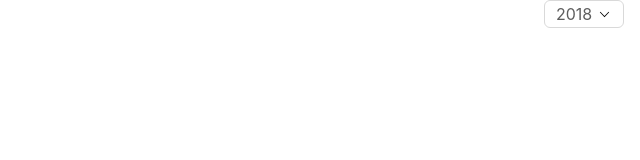
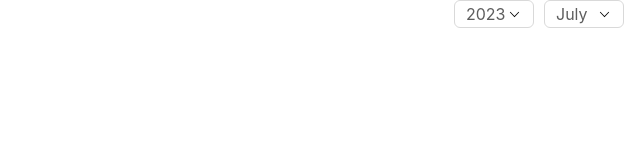
Before and after one commit to DenisEgorov200/react-calendar, a React (Vite) app: page / in a window 1280 px wide. Shown: the top 160 px of the page, without its empty margins (640-1280 px from the left). Built offline with nearby package versions, Linux system fonts and the light colour scheme; the HTML template or start-up script is replaced by a standard one.

Commit message:
feat(header): add select

```diff
--- a/package.json
+++ b/package.json
@@ -11,6 +11,7 @@
   },
   "dependencies": {
     "clsx": "^2.0.0",
+    "dayjs": "^1.11.9",
     "react": "^18.2.0",
     "react-dom": "^18.2.0",
     "sass": "^1.63.6"
--- a/src/components/Header/Header.jsx
+++ b/src/components/Header/Header.jsx
@@ -5,22 +5,39 @@ import { Select } from 'components/ui/Select/Select.jsx';
 
 import styles from './Header.module.scss';
 
-const yearArray = ['2018', '2019', '2020', '2021'];
+export const Header = () => {
+  const date = new Date();
+  const currentYear = date.getFullYear();
+  const currentMonth = date.toLocaleString('default', { month: 'long' });
 
-export const Header = () => {
-  const [isActive, setIsActive] = useState(false);
+  const months = Array.from({ length: 12 }, (_, index) => {
+    date.setMonth(index);
+
+    return date.toLocaleString('default', { month: 'long' }).slice(0, 3);
+  });
+
+  const years = Array.from({ length: 20 }, (_, index) => currentYear - 10 + index);
+
+  const [isActiveYears, setIsActiveYears] = useState(false);
+  const [isActiveMonths, setIsActiveMonths] = useState(false);
 
   return (
     <header className={styles.header}>
       <div className={clsx(styles.headerContainer, styles.container)}>
-        {}
         <Select
+          selectedItem={currentYear}
           className={styles.headerSelect}
-          isActive={isActive}
-          setIsActive={setIsActive}
-          items={yearArray}
+          isActive={isActiveYears}
+          setIsActive={setIsActiveYears}
+          items={years}
         />
-        {/*<Select className={styles.headerSelect} isActive={isActive} setIsActive={setIsActive} />*/}
+        <Select
+          selectedItem={currentMonth}
+          className={styles.headerSelect}
+          isActive={isActiveMonths}
+          setIsActive={setIsActiveMonths}
+          items={months}
+        />
       </div>
     </header>
   );
--- a/src/components/ui/Select/Select.jsx
+++ b/src/components/ui/Select/Select.jsx
@@ -5,8 +5,8 @@ import clsx from 'clsx';
 import arrow from 'assets/icon/arrow.svg';
 import styles from './Select.module.scss';
 
-export const Select = ({ className, isActive, setIsActive, items }) => {
-  const [activeSelect, setActiveSelect] = useState(2018);
+export const Select = ({ selectedItem, className, isActive, setIsActive, items }) => {
+  const [activeSelect, setActiveSelect] = useState(selectedItem);
   const selectRef = useRef(null);
   useOnClickOutside(selectRef, () => setIsActive(false));
 
--- a/src/components/ui/Select/Select.module.scss
+++ b/src/components/ui/Select/Select.module.scss
@@ -26,7 +26,7 @@
     top: 30px;
     left: 0;
     width: 100%;
-    max-height: 220px;
+    max-height: 320px;
     display: flex;
     flex-direction: column;
     justify-content: center;
```
Also changed, not shown: 1 other file (tests, documents, lock files or other folders).
